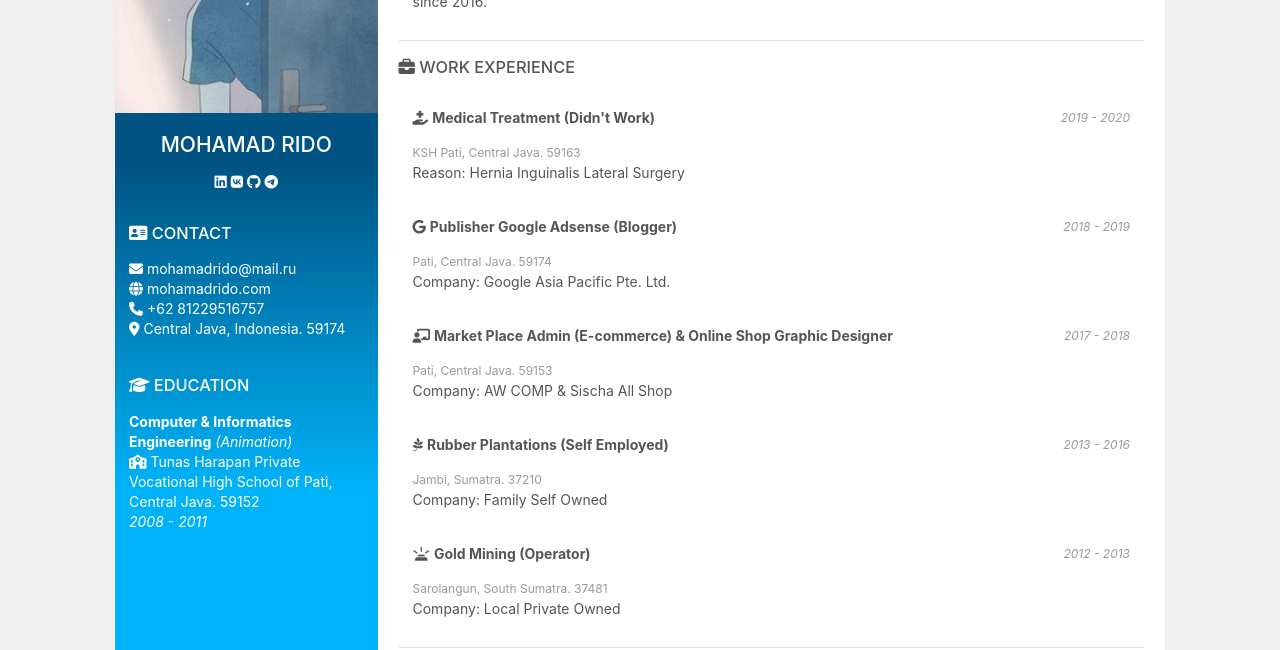
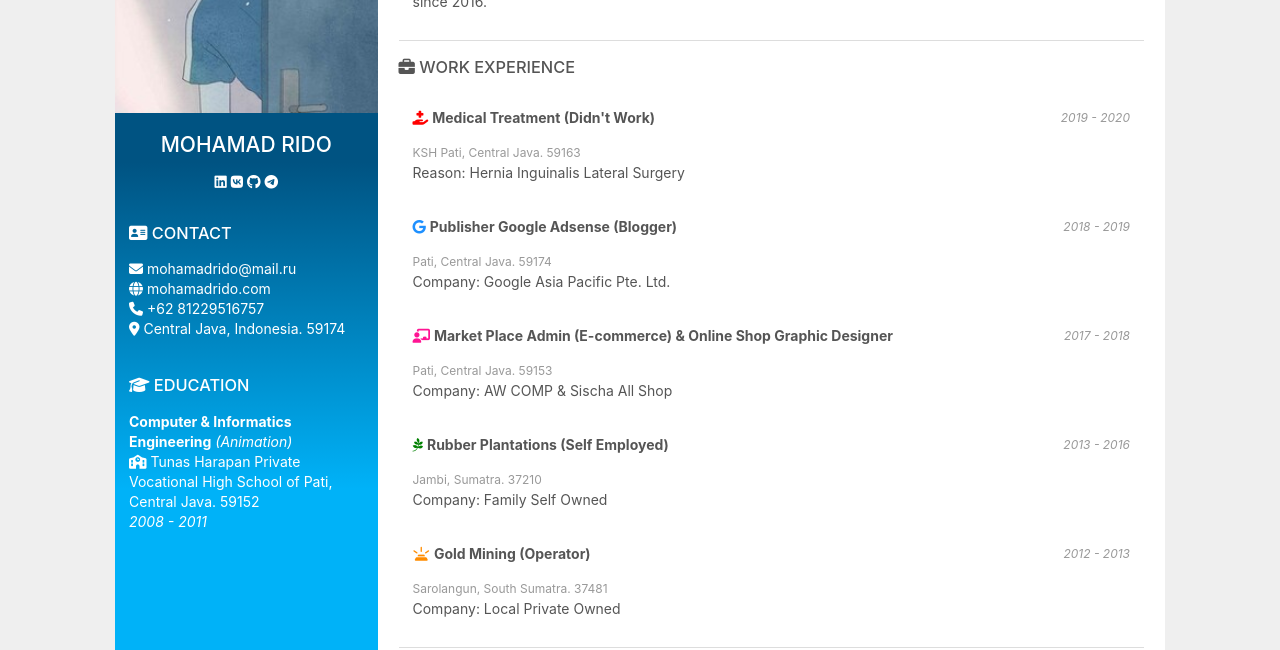
Before and after one commit to mohamadrido/about, a Jekyll site: the page built from index.html, in a window 1280 px wide. Shown: the part 165-815 px from the top of the page. Built offline with Jekyll 4.4.1, drawn with Linux system fonts in a browser that asks for light colours; nearby versions of some CDN libraries.

Commit message:
Update index.html

```diff
--- a/index.html
+++ b/index.html
@@ -44,35 +44,35 @@ layout: default
     <h3><i class="fa-solid fa-briefcase"></i> WORK EXPERIENCE</h3>
     <div class="container" style="padding: 1em; border-bottom: 1px solid #ddd;">
 
-    <i class="fa-solid fa-hand-holding-medical"></i> <b>Medical Treatment (Didn't Work)</b>
+    <i class="fa-solid fa-hand-holding-medical" style="color:red;"></i> <b>Medical Treatment (Didn't Work)</b>
     <div class="container-right">
     <i>2019 - 2020</i>
     </div>
     <p><span class="span">KSH Pati, Central Java. 59163</span><br/>
     Reason: Hernia Inguinalis Lateral Surgery</p>
     <br/>
-    <i class="fa-brands fa-google"></i> <b>Publisher Google Adsense (Blogger)</b>
+    <i class="fa-brands fa-google" style="color:dodgerblue;"></i> <b>Publisher Google Adsense (Blogger)</b>
     <div class="container-right">
     <i>2018 - 2019</i>
     </div>
     <p><span class="span">Pati, Central Java. 59174</span><br/>
     Company: Google Asia Pacific Pte. Ltd.</p>
     <br/>
-    <i class="fa-solid fa-chalkboard-user"></i> <b>Market Place Admin (E-commerce) & Online Shop Graphic Designer</b>
+    <i class="fa-solid fa-chalkboard-user" style="color:deeppink;"></i> <b>Market Place Admin (E-commerce) & Online Shop Graphic Designer</b>
     <div class="container-right">
     <i>2017 - 2018</i>
     </div>
     <p><span class="span">Pati, Central Java. 59153</span><br/>
     Company: <span class="s-p" title="AW COMP & Sischa All Shop" rel="nofollow"></span></p>
     <br/>
-    <i class="fa-brands fa-pagelines"></i> <b>Rubber Plantations (Self Employed)</b>
+    <i class="fa-brands fa-pagelines" style="color:green;"></i> <b>Rubber Plantations (Self Employed)</b>
     <div class="container-right">
     <i>2013 - 2016</i>
     </div>
     <p><span class="span">Jambi, Sumatra. 37210</span><br/>
     Company: Family Self Owned</p>
     <br/>
-    <i class="fa-solid fa-land-mine-on"></i> <b>Gold Mining (Operator)</b>
+    <i class="fa-solid fa-land-mine-on" style="color:darkorange;"></i> <b>Gold Mining (Operator)</b>
     <div class="container-right">
     <i>2012 - 2013</i>
     </div>
```
